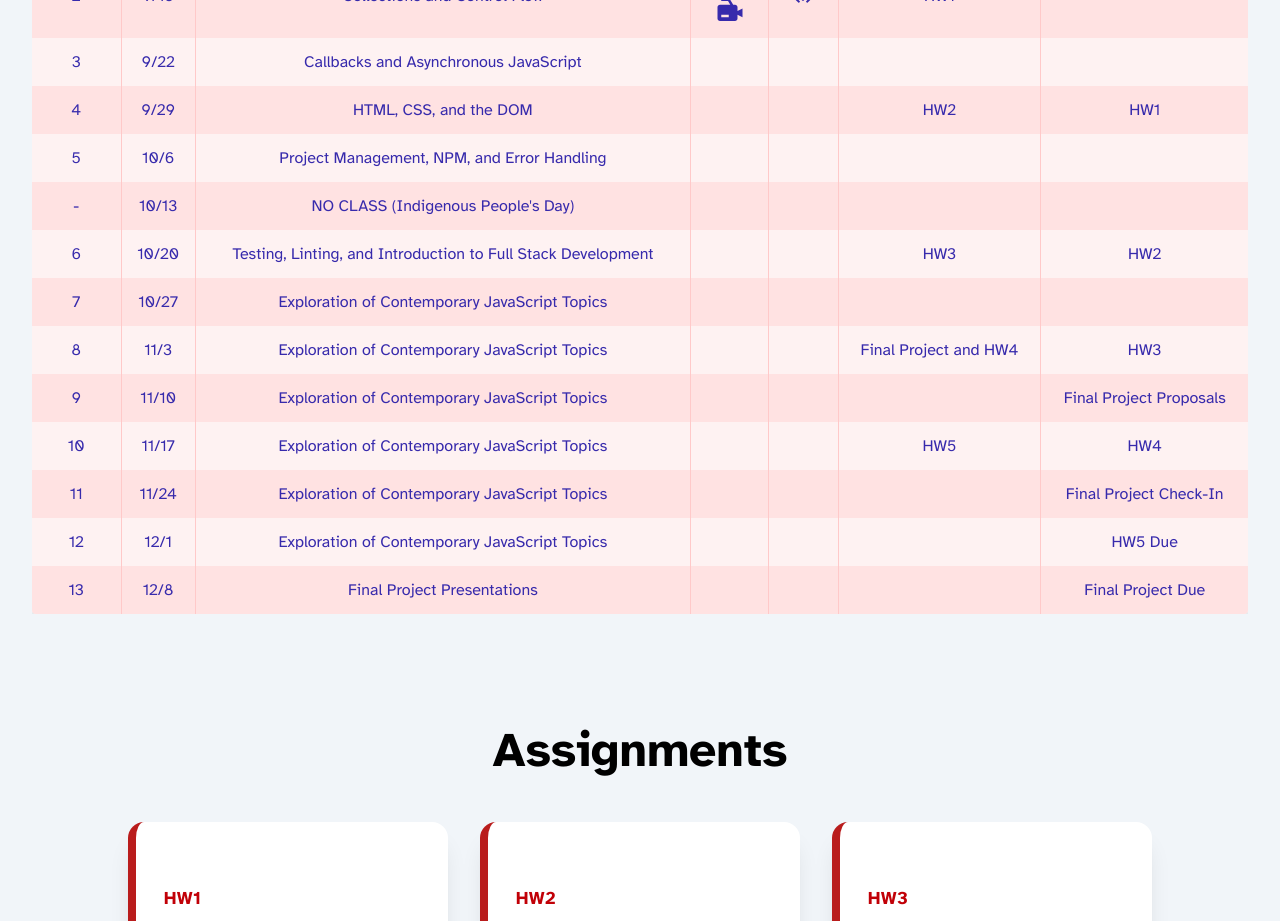
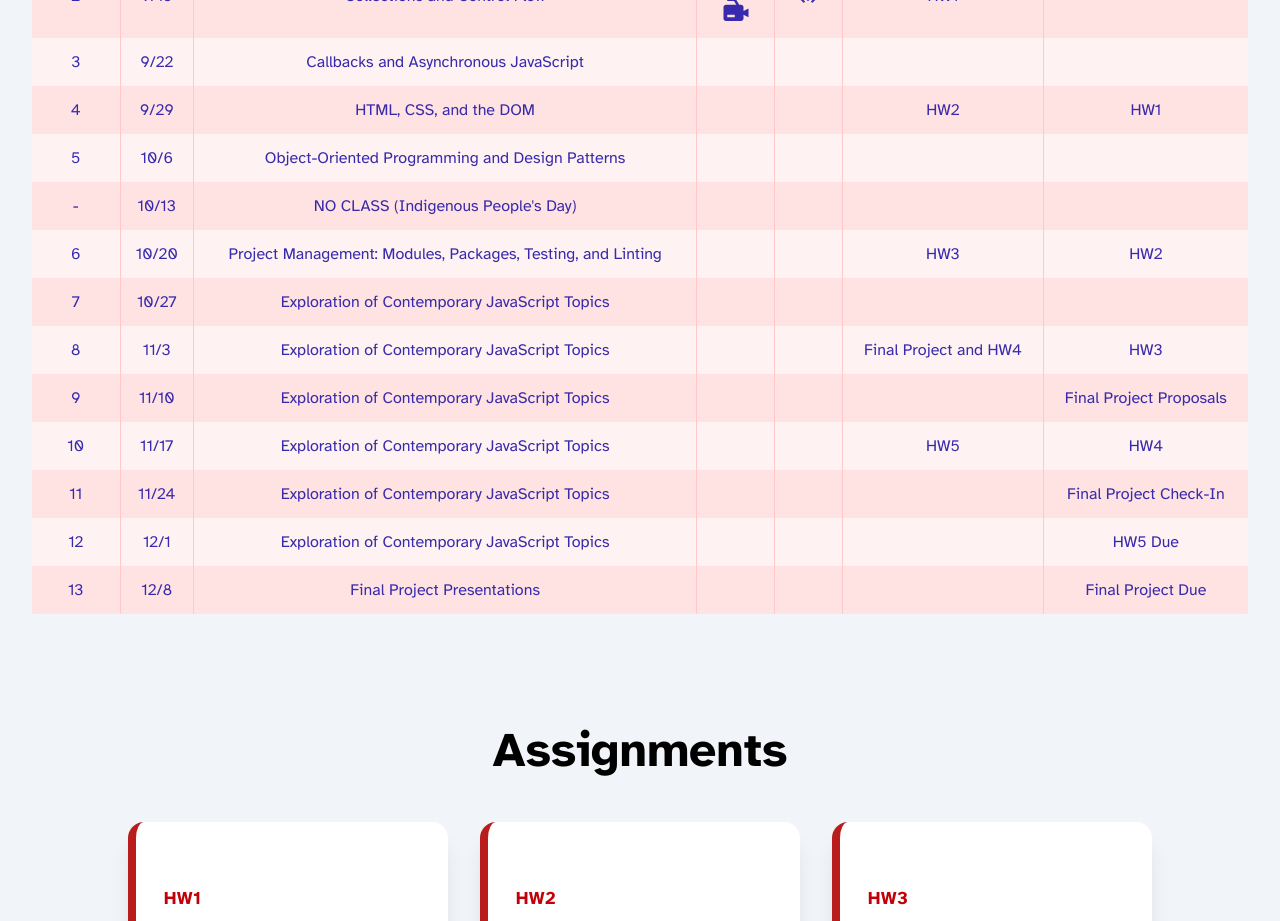
Before and after one commit to voravichs/cis_1962_sp_26, a React (Vite) app: page / in a window 1280 px wide. Shown: the part 860-1781 px from the top of the page. Built offline with nearby package versions, Linux system fonts and the light colour scheme.

Commit message:
update schedule

```diff
--- a/src/data/schedule.js
+++ b/src/data/schedule.js
@@ -3,9 +3,9 @@ const schedule = [
   { id: 2, date: "9/15", topic: "Collections and Control Flow", slides: "/slides/Lec2_1962.pdf", code: "/code/lec2/strings.js", recording: "https://drive.google.com/file/d/1RpEidhss2UrxYvugSsMoxbQOOMBrsWE6/view?usp=sharing", assignmentsAssigned: "HW1", assignmentsDue: "" },
   { id: 3, date: "9/22", topic: "Callbacks and Asynchronous JavaScript", slides: "", code: "", assignmentsAssigned: "", assignmentsDue: "" },
   { id: 4, date: "9/29", topic: "HTML, CSS, and the DOM", slides: "", code: "", assignmentsAssigned: "HW2", assignmentsDue: "HW1" },
-  { id: 5, date: "10/6", topic: "Project Management, NPM, and Error Handling", slides: "", code: "", assignmentsAssigned: "", assignmentsDue: "" },
+  { id: 5, date: "10/6", topic: "Object-Oriented Programming and Design Patterns", slides: "", code: "", assignmentsAssigned: "", assignmentsDue: "" },
   { id: "-", date: "10/13", topic: "NO CLASS (Indigenous People's Day)", slides: "", code: "", assignmentsAssigned: "", assignmentsDue: "" },
-  { id: 6, date: "10/20", topic: "Testing, Linting, and Introduction to Full Stack Development", slides: "", code: "", assignmentsAssigned: "HW3", assignmentsDue: "HW2" },
+  { id: 6, date: "10/20", topic: "Project Management: Modules, Packages, Testing, and Linting", slides: "", code: "", assignmentsAssigned: "HW3", assignmentsDue: "HW2" },
   { id: 7, date: "10/27", topic: "Exploration of Contemporary JavaScript Topics", slides: "", code: "", assignmentsAssigned: "", assignmentsDue: "" },
   { id: 8, date: "11/3", topic: "Exploration of Contemporary JavaScript Topics", slides: "", code: "", assignmentsAssigned: "Final Project and HW4", assignmentsDue: "HW3" },
   { id: 9, date: "11/10", topic: "Exploration of Contemporary JavaScript Topics", slides: "", code: "", assignmentsAssigned: "", assignmentsDue: "Final Project Proposals" },
```
